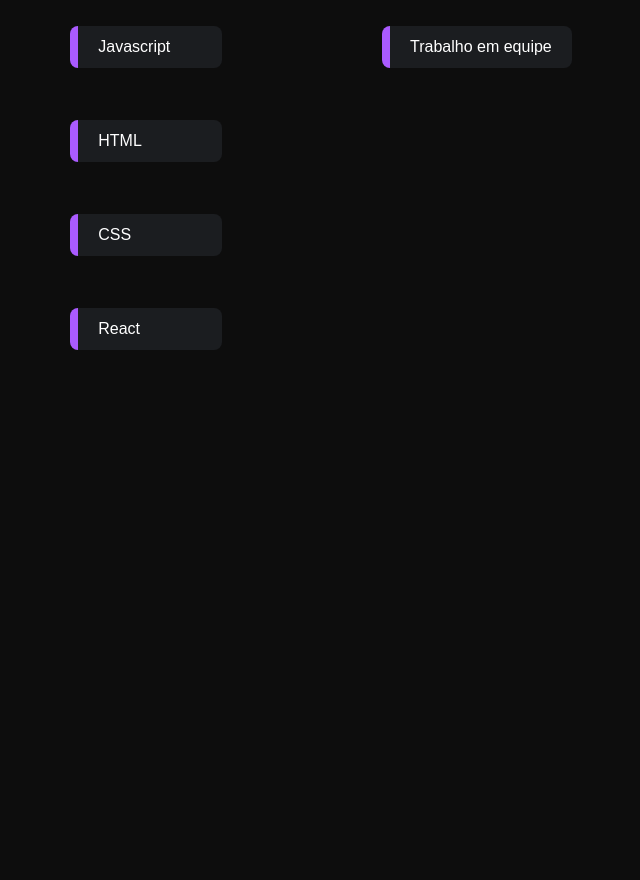
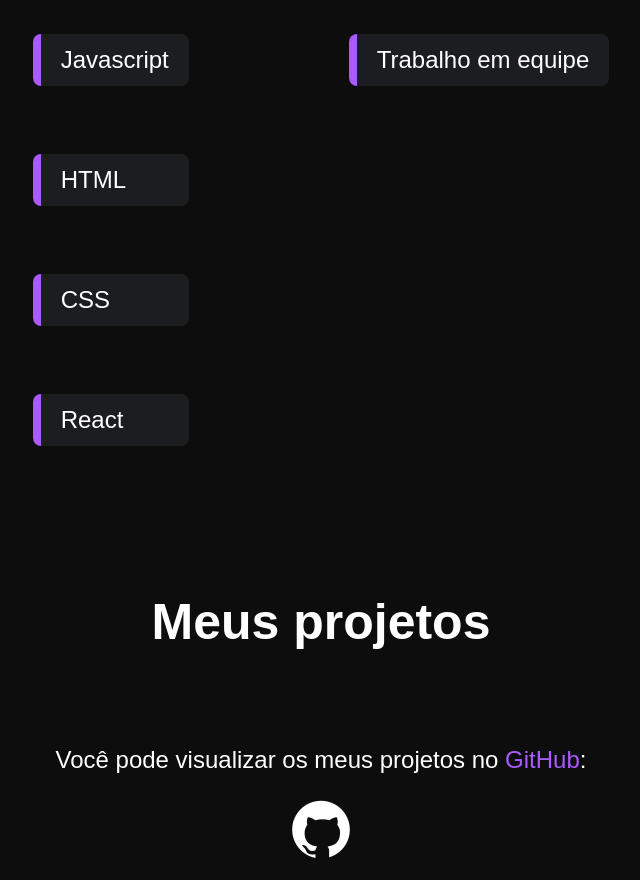
Before and after one commit to GabrielPlagensS/Portifolio, a React (Create React App) app in the folder portifolio/: page / in a window 1280 px wide. Shown: the part 2860-3740 px from the top of the page, without its empty margins (319-959 px from the left). Before the commit the page ends 3234 px from the top, so only its background shows below. Built offline with nearby package versions, Linux system fonts and the light colour scheme.

Commit message:
Projetos
Projeto finalizado iniciando a criação do contatos

```diff
--- a/portifolio/src/App.js
+++ b/portifolio/src/App.js
@@ -3,6 +3,7 @@
 import Curso from './Pages/cursos';
 import Experiencia from './Pages/experiencia';
 import Habilidade from './Pages/habilidades';
+import Projeto from './Pages/projetos';
 import './App.css';
 
 function App() {
@@ -13,6 +14,7 @@
       <Experiencia/>
       <Curso/>
       <Habilidade/>
+      <Projeto/>
     </div>
   );
 }
--- a/portifolio/src/Pages/habilidades/hab.css
+++ b/portifolio/src/Pages/habilidades/hab.css
@@ -25,7 +25,7 @@
     border-radius: 8px;
     padding: 12px 20px;
     position: relative;
-    font-size: 16px;
+    font-size: 24px;
     border-left-width: 8px;
     border-left-style: solid;
 }
--- a/portifolio/src/Pages/projetos/index.js
+++ b/portifolio/src/Pages/projetos/index.js
@@ -0,0 +1,16 @@
+import './pro.css'
+import Git from '../../Assets/gitIcon.png'
+
+function Projeto(){
+    return(
+        <div id='projetos'>
+            <h2 className='titulo'>Meus projetos</h2>
+            <div className='projeto-container'>
+                <p>Você pode visualizar os meus projetos no <a>GitHub</a>:</p>
+                <img src={Git} alt='icone do github'/>
+            </div>
+        </div>
+    )
+}
+
+export default Projeto;
--- a/portifolio/src/Pages/projetos/pro.css
+++ b/portifolio/src/Pages/projetos/pro.css
@@ -0,0 +1,12 @@
+.projeto-container{
+    display: flex;
+    justify-content: center;
+    align-items: center;
+    font-size: 24px;
+    flex-direction: column;
+    padding: 10px;
+}
+
+.projeto-container a{
+    color: #AA5BFF;
+}
```
Also changed, not shown: portifolio/src/Pages/contato/index.js (added, +19 -0 lines), portifolio/src/Assets/gitIcon.png (added), portifolio/src/Pages/contato/cont.css (added).
